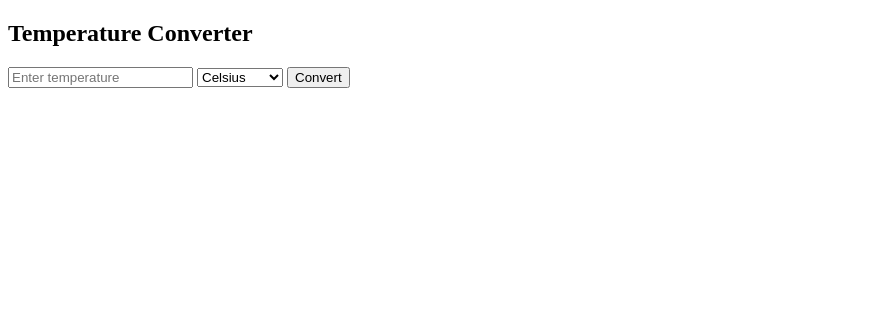
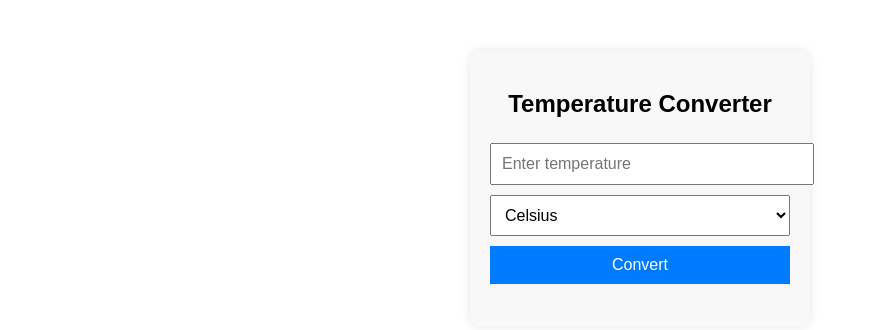
Before and after one commit to rohan-yadav19/Temperature-Converter-App, a plain HTML site: page index.html in a window 1280 px wide. Shown: the whole page, without its empty margins (0-869 px from the left). Drawn offline with Linux system fonts and the light colour scheme.

Commit message:
Updated readme.md file

```diff
--- a/index.html
+++ b/index.html
@@ -4,7 +4,7 @@
     <meta charset="UTF-8" />
     <meta name="viewport" content="width=device-width, initial-scale=1.0" />
     <title>Temperature Converter</title>
-    <link rel="stylesheet" href="styles.css" />
+    <link rel="stylesheet" href="./css/style.css" />
   </head>
   <body>
     <div class="container">
```
Also changed, not shown: 1 other file.
